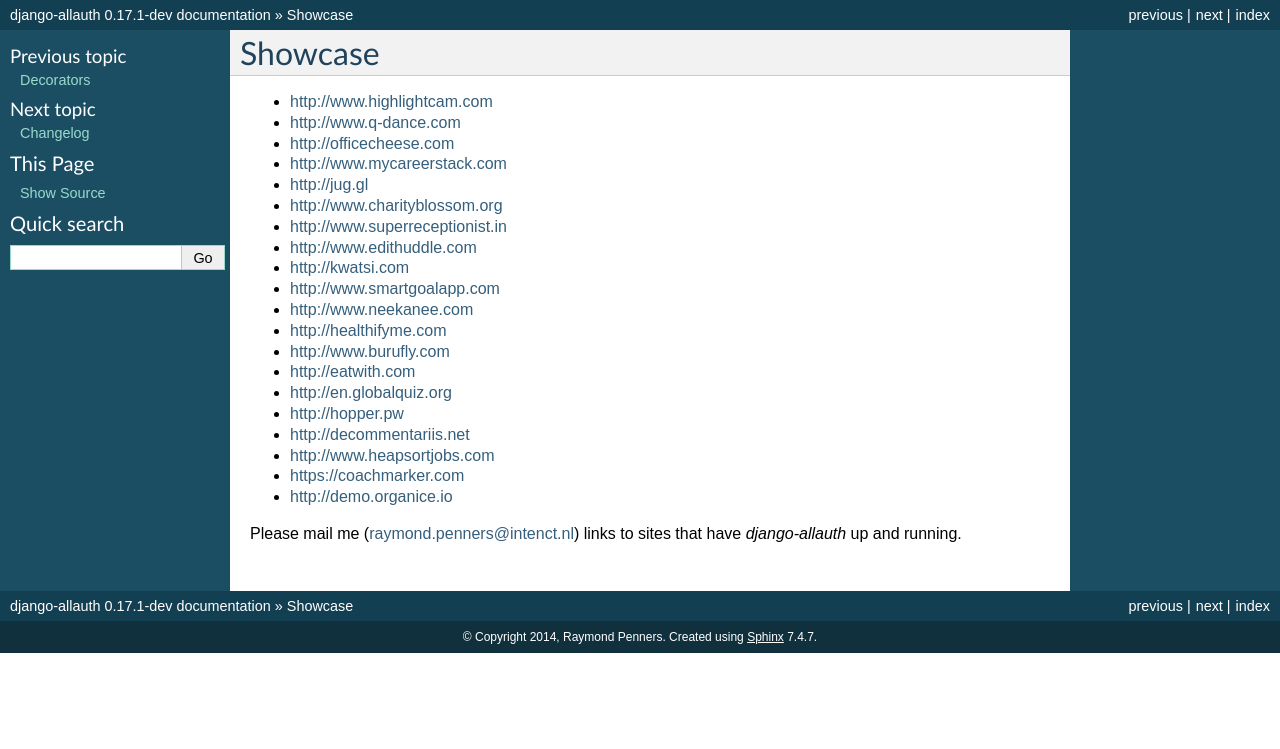
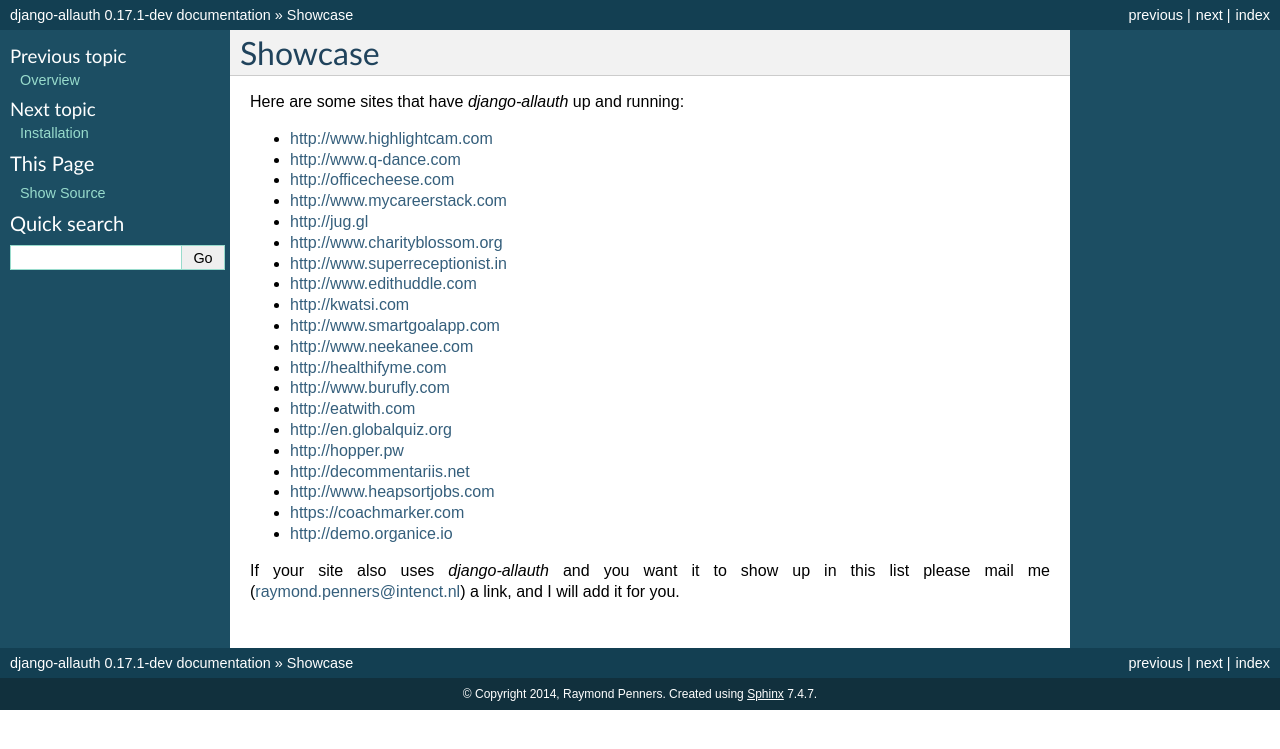
Before and after one commit to pennersr/django-allauth, a Sphinx documentation site: the page built from docs/showcase.rst, in a window 1280 px wide. Shown: the top 749 px of the page. Built offline with Sphinx 7.4.7, drawn with Linux system fonts in a browser that asks for light colours; pages that are not in the unit, such as notebooks, are missing from menus.

Commit message:
Made showcase chapter more prominent

```diff
--- a/docs/index.rst
+++ b/docs/index.rst
@@ -10,6 +10,7 @@
    :maxdepth: 2
 
    overview
+   showcase
    installation
    configuration
    providers
@@ -19,7 +20,6 @@
    decorators
    advanced
    faq
-   showcase
    changelog
    support
 
--- a/docs/showcase.rst
+++ b/docs/showcase.rst
@@ -1,5 +1,7 @@
 Showcase
 ========
+
+Here are some sites that have `django-allauth` up and running:
 
 - http://www.highlightcam.com
 - http://www.q-dance.com
@@ -22,5 +24,5 @@
 - https://coachmarker.com
 - http://demo.organice.io
 
-Please mail me (raymond.penners@intenct.nl) links to sites that have
-`django-allauth` up and running.
+If your site also uses `django-allauth` and you want it to show up in this list
+please mail me (raymond.penners@intenct.nl) a link, and I will add it for you.
```
